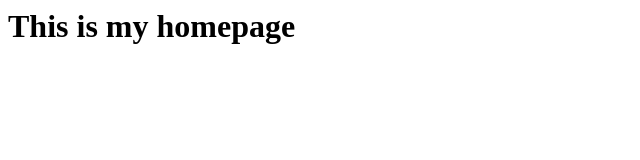
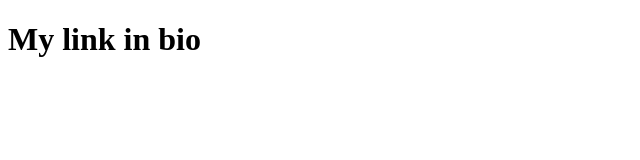
Before and after one commit to moldalievazim/dpi-intro-to-web-dev, a plain HTML site: page index.html in a window 1280 px wide. Shown: the whole page, without its empty margins (0-640 px from the left). Drawn offline with Linux system fonts and the light colour scheme.

Commit message:
started link in bio page

```diff
--- a/index.html
+++ b/index.html
@@ -1 +1,9 @@
-<h1>This is my homepage</h1>
+<!DOCTYPE html>
+<html>
+  <head>
+    <title>Azimbek Moldaliev</title>
+  </head>
+  <body>
+    <h1>My link in bio</h1>
+  </body>
+</html>
```
